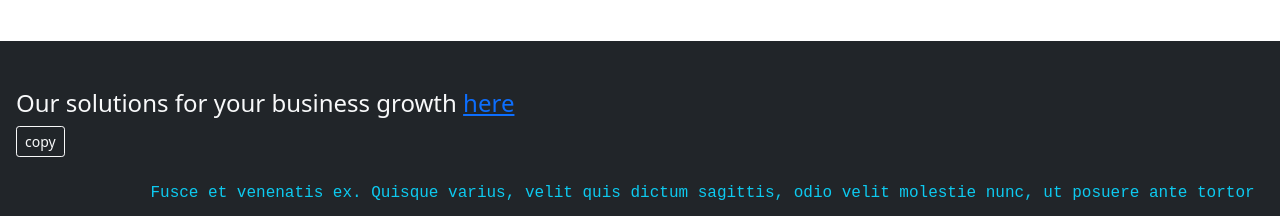
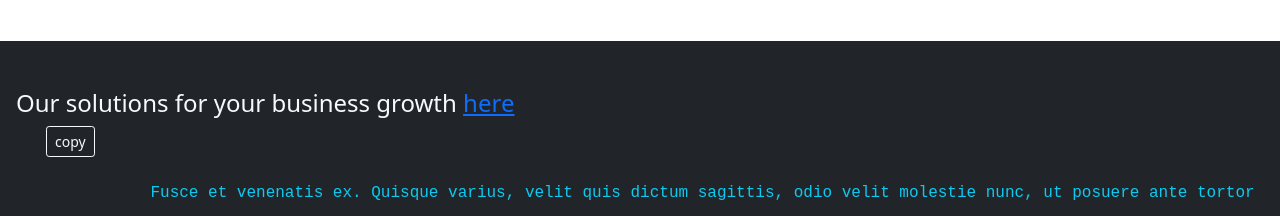
Before and after one commit to Aya-moniem/bootstrap-template, a plain HTML site: page index.html in a window 1280 px wide. Shown: the part 3080-3296 px from the top of the page. Drawn offline with nearby package versions, Linux system fonts and the light colour scheme.

Commit message:
Update style.css

```diff
--- a/css/style.css
+++ b/css/style.css
@@ -43,6 +43,10 @@
 .fab:hover{
   color: white;
 }
+.btnbefo{
+  position: relative;
+  left: 30px;
+}
 .btnbefo::before{
 position: absolute;
 content: "";
```
